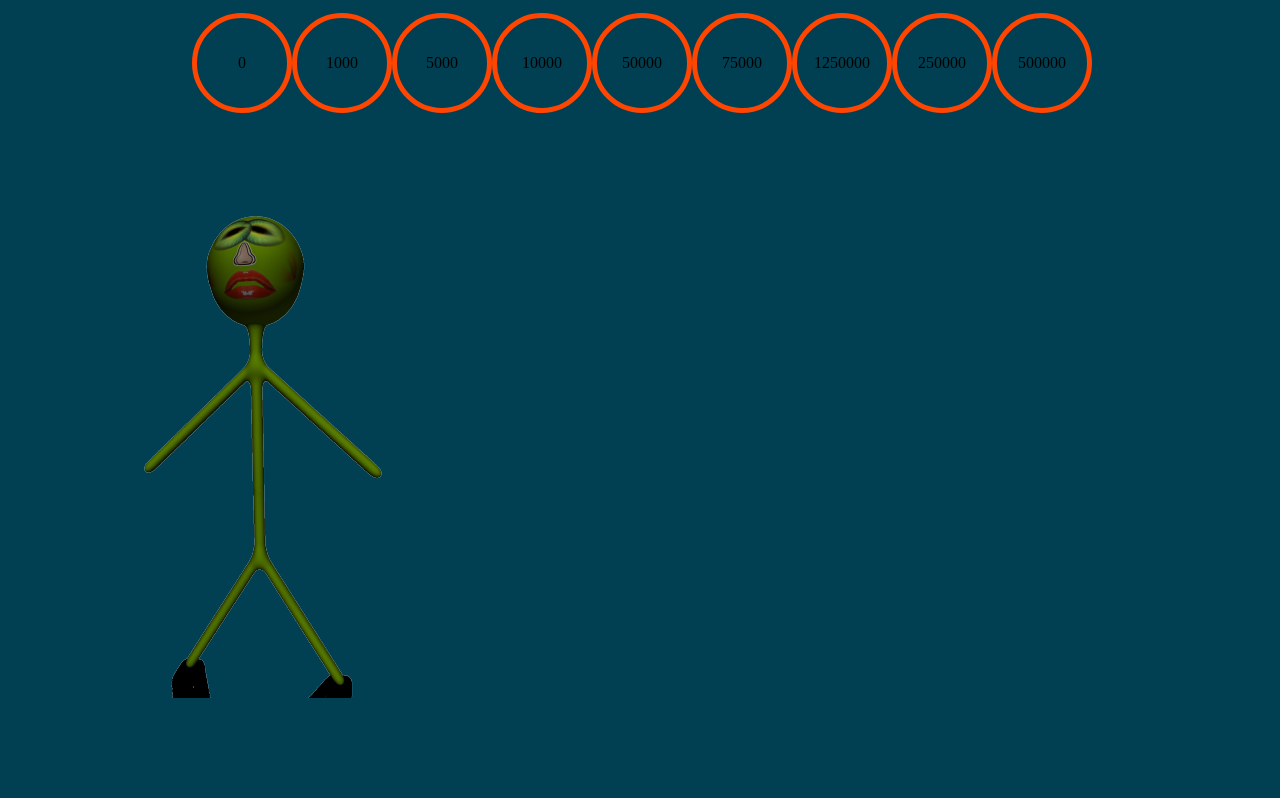
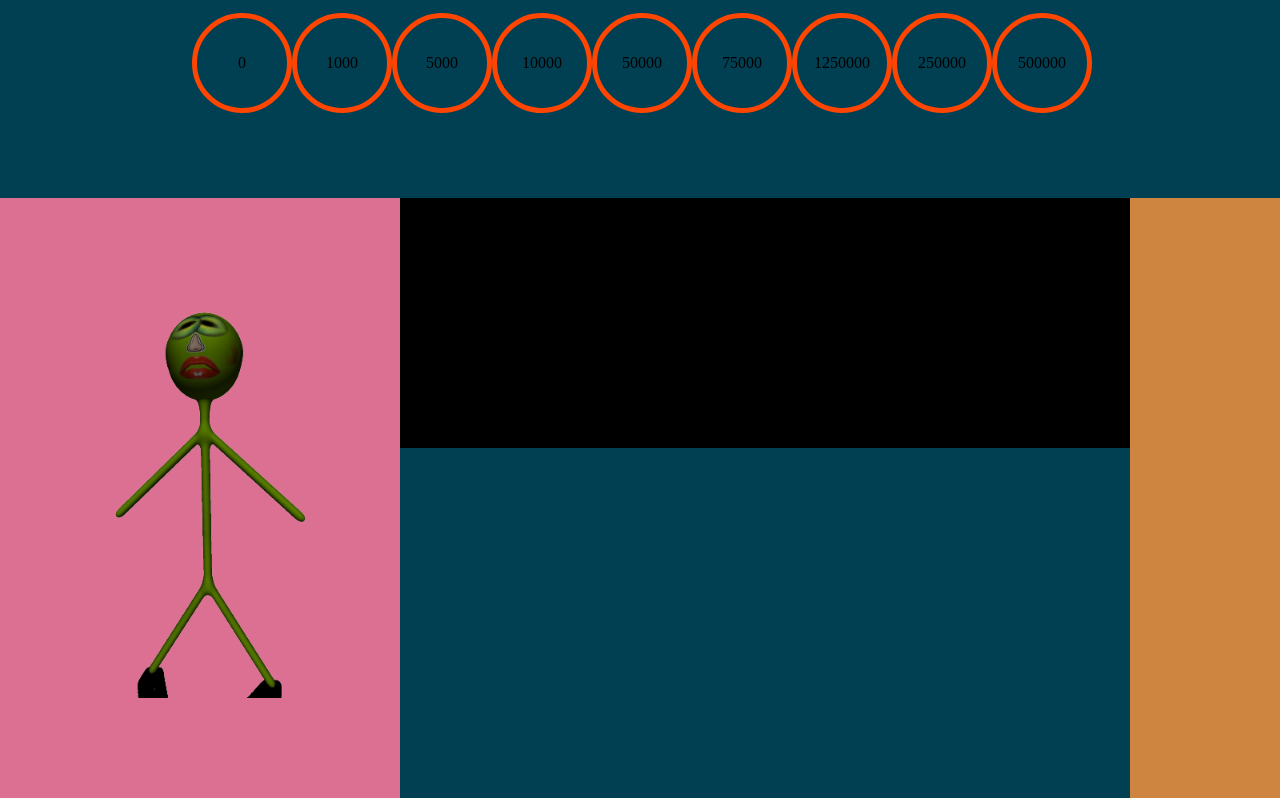
Before and after one commit to justinpatterson1/weakest-link-react, a React (Create React App) app: page / in a window 1280 px wide. Shown: the part 1602-2400 px from the top of the page. Built offline with nearby package versions, Linux system fonts and the light colour scheme; no server answers.

Commit message:
Api for trivia questions inserted

```diff
--- a/src/components/App.js
+++ b/src/components/App.js
@@ -8,8 +8,10 @@ import GameScreen from '../components/GameScreen'
 import GameDisplayContext from '../context/GameDisplayContext';
 import RoundOneCashContext from '../context/RoundOneCashContext';
 import CharacterDisplayContext from '../context/CharacterDisplayContext';
+import ResultButtonContext from "../context/ResultButtonContext";
 
 function App() {
+const [resultButton,setResultButton] = useState([]);
 const [characterDisplay,setCharacterDisplay] = useState({id:0,img:'stickman.png'});
 const [characterPage,setCharacterPage] = useState({visible:true});
 const [roundOneCash,setRoundOneCash] = useState([
@@ -80,12 +82,13 @@ const [character,setCharacter] = useState([
         <CharacterContext.Provider value={{character,setCharacter}}>
           <RoundOneCashContext.Provider value={{roundOneCash,setRoundOneCash}}>
             <CharacterDisplayContext.Provider value={{characterDisplay,setCharacterDisplay}}>
-
+              <ResultButtonContext.Provider value={{resultButton,setResultButton}}>
 
 
              <CharacterPage/>
              <GameScreen/>
 
+              </ResultButtonContext.Provider>
              </CharacterDisplayContext.Provider>
           </RoundOneCashContext.Provider>
         </CharacterContext.Provider>
--- a/src/components/GameScreen.js
+++ b/src/components/GameScreen.js
@@ -1,4 +1,4 @@
-import React,{useContext} from 'react';
+import React,{useContext,useEffect,useState} from 'react';
 import RoundOneCash from '../components/RoundOneCash';
 import RoundOneCashContext from '../context/RoundOneCashContext';
 import CharacterDisplayContext from '../context/CharacterDisplayContext';
@@ -8,9 +8,25 @@ const GameScreen = () => {
 
     const {roundOneCash} = useContext(RoundOneCashContext);
     const {characterDisplay} = useContext(CharacterDisplayContext);
+    const [correctAnswer,setCorrectAnswer] = useState('');
+    const [wrongAnswer,setWrongAnswer] = useState([])
     const image = require(`../images/${characterDisplay.img}`).default;
 
+    useEffect(()=>{
+        const ENDPOINT   = "https://opentdb.com/api.php?amount=10&category=21&difficulty=easy&type=multiple"
+        fetch(ENDPOINT)
+        .then((res)=>{
+            return res.json();
+        })
+        .then((json)=>{
+            setCorrectAnswer(json.results[0].correct_answer)
+            setWrongAnswer(json.results[0].incorrect_answers)
+        })
+        .catch(err=>console.log(err))
+    },[])
 
+    console.log(`correct:${correctAnswer}`)
+    console.log(`incorrect:${wrongAnswer}`)
     return (
         <div className="gameDisplay">
             <div id="moneyDiv">
@@ -25,12 +41,15 @@ const GameScreen = () => {
             </div>
 
             <div id="characterDisplay">
-                <div>
+                <div className="grid col-1">
                     <img src={image} alt="" />
                 </div>
             </div>
             <div id="gameScreen">
-                <div>
+                <div id="screen">
+
+                </div>
+                <div id="button-area" className="grid col-4">
 
                 </div>
             </div>
--- /dev/null
+++ b/src/context/ResultButtonContext.js
@@ -0,0 +1,5 @@
+import {createContext} from "react";
+
+const ResultButtonContext = createContext();
+
+export default ResultButtonContext;
--- a/src/css/App.css
+++ b/src/css/App.css
@@ -115,10 +115,22 @@
 #characterDisplay
 {
   grid-area:characterDisplay ;
-
+  background-color: palevioletred;
 
 }
 
+#characterDisplay > div
+{
+  justify-items: center;
+  align-items: center;
+  height: 100%;
+  width: 100%;
+}
+
+#characterDisplay > div > img
+{
+  height: 400px;
+}
 
 #gameScreen
 {
@@ -129,7 +141,7 @@
 #actionBtn
 {
   grid-area:actionBtn;
-
+ background-color: peru;
 }
 
 .cash-div
@@ -149,3 +161,10 @@
   margin: 0 auto;
   width: 70%;
 }
+
+#screen
+{
+  background-color: black;
+  height: 250px;
+  width: 100%;
+}
```
